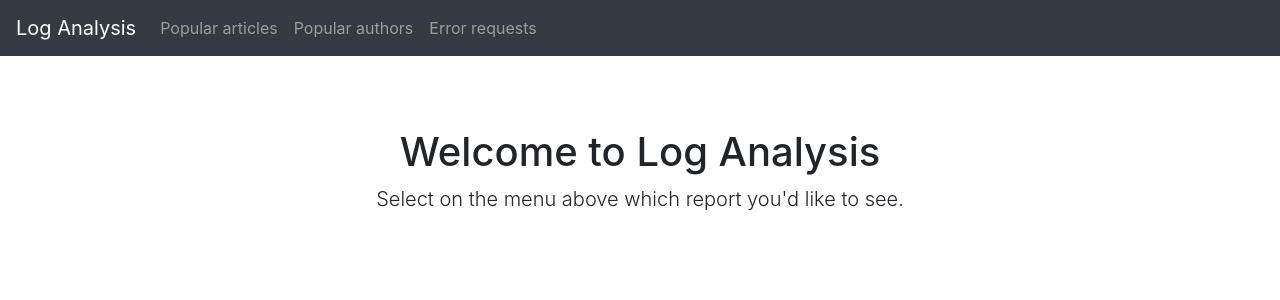
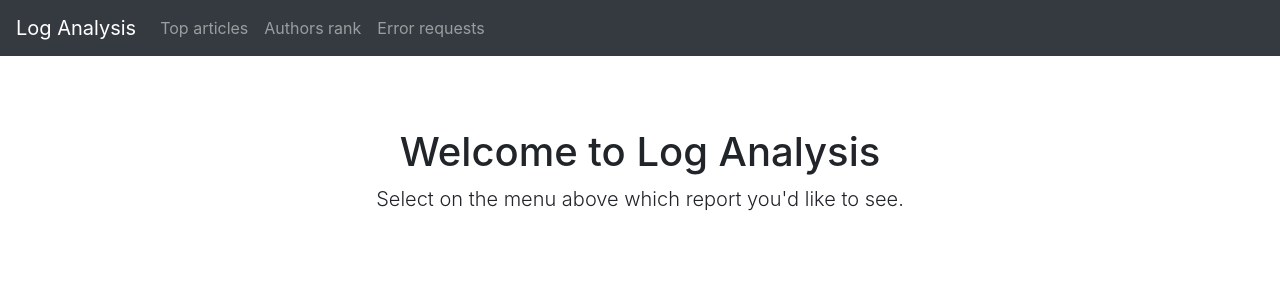
Before and after one commit to charlesferreira/fsnd-log-analysis, a Flask app: page / in a window 1280 px wide. Shown: the top 300 px of the page. Run offline with Flask 2, Linux system fonts and the light colour scheme; some libraries are stand-ins or nearby versions.

Commit message:
Resolve #3

```diff
--- a/db.py
+++ b/db.py
@@ -4,10 +4,18 @@ import psycopg2
 
 DBNAME = 'news'
 
-def get_popular_articles():
+def get_top_articles():
     db = psycopg2.connect(database=DBNAME)
     cursor = db.cursor()
     cursor.execute("SELECT * FROM article_views ORDER BY views DESC LIMIT 3")
     articles = cursor.fetchall()
     db.close()
     return articles
+
+def get_authors_rank():
+    db = psycopg2.connect(database=DBNAME)
+    cursor = db.cursor()
+    cursor.execute("SELECT * FROM author_views ORDER BY views DESC")
+    authors = cursor.fetchall()
+    db.close()
+    return authors
--- a/report.py
+++ b/report.py
@@ -4,7 +4,7 @@
 
 from flask import Flask, render_template
 
-from db import get_popular_articles
+from db import get_top_articles, get_authors_rank
 
 app = Flask(__name__)
 
@@ -17,9 +17,16 @@ def home():
 @app.route('/articles')
 def articles():
     ''' Most popular articles '''
-    title = 'Popular articles'
-    articles = get_popular_articles()
+    title = 'Top articles'
+    articles = get_top_articles()
     return render_template('reports/articles.html', title=title, data=articles)
+
+@app.route('/authors')
+def authors():
+    ''' Most popular articles '''
+    title = 'Authors rank'
+    authors = get_authors_rank()
+    return render_template('reports/authors.html', title=title, data=authors)
 
 
 if __name__ == '__main__':
--- a/templates/index.html
+++ b/templates/index.html
@@ -19,10 +19,10 @@
     <div class="collapse navbar-collapse">
     <ul class="navbar-nav mr-auto">
         <li class="nav-item {% if request.path == '/articles' %} active {% endif %}">
-            <a class="nav-link" href="articles">Popular articles</a>
+            <a class="nav-link" href="articles">Top articles</a>
         </li>
         <li class="nav-item {% if request.path == '/authors' %} active {% endif %}">
-            <a class="nav-link" href="authors">Popular authors</a>
+            <a class="nav-link" href="authors">Authors rank</a>
         </li>
         <li class="nav-item {% if request.path == '/errors' %} active {% endif %}">
             <a class="nav-link" href="errors">Error requests</a>
```
Also changed, not shown: templates/reports/authors.html (added, +15 -0 lines).
